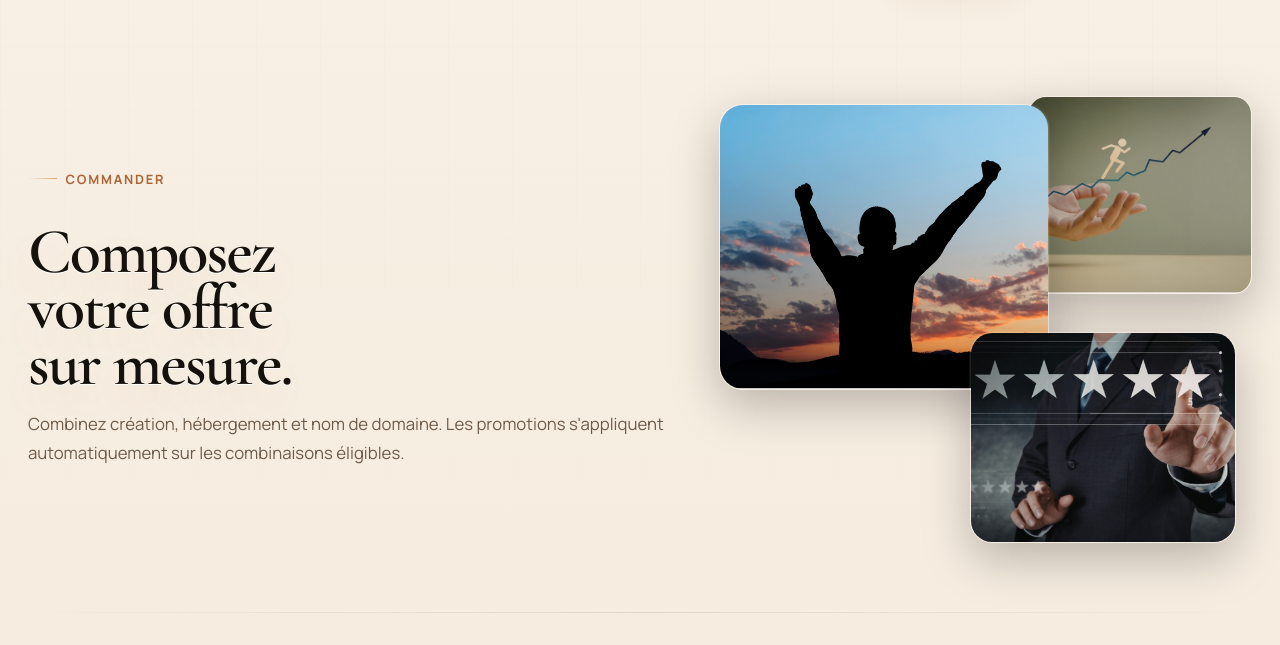
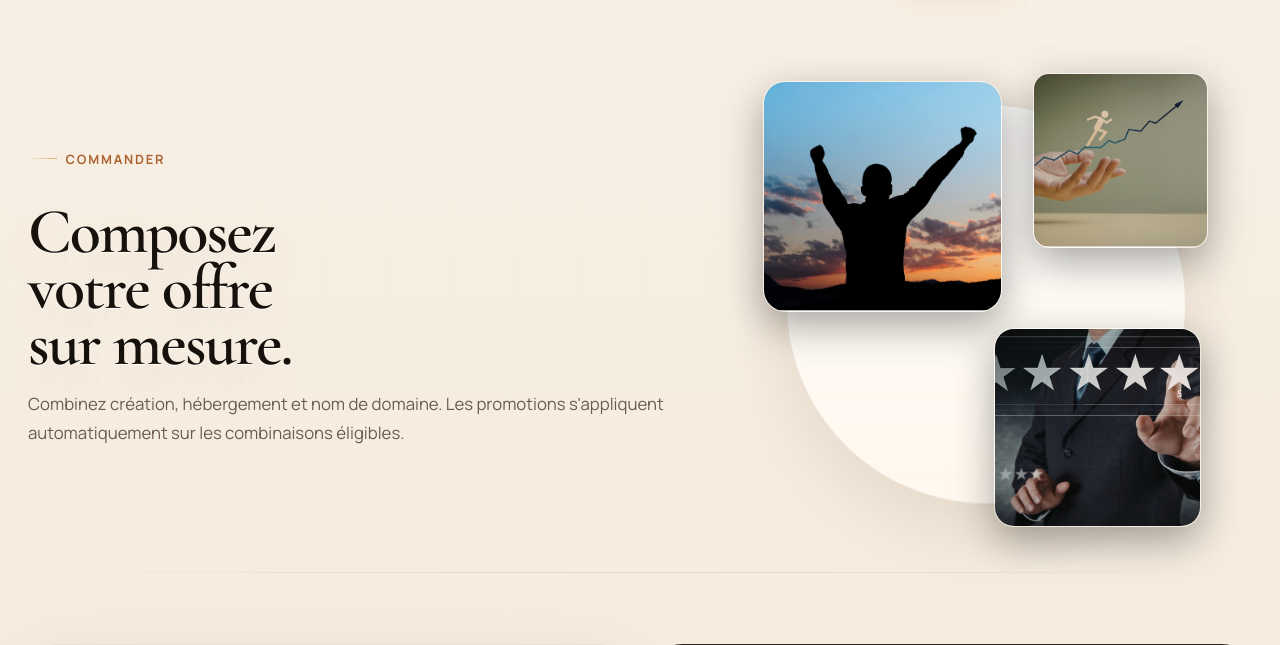
Before and after one commit to AkashaProduction/akashaproduction, a PHP site: page /commander in a window 1280 px wide. Shown: the part 82-727 px from the top of the page. Run offline with PHP 8.4, Linux system fonts and the light colour scheme.

Commit message:
Commander hero: circle background with overlapping images in foreground
Co-Authored-By: Claude Opus 4.6 <noreply@anthropic.com>

```diff
--- a/assets/site.css
+++ b/assets/site.css
@@ -336,51 +336,51 @@ main {
   to { opacity: 1; transform: scale(1) translateY(0); }
 }
 
-/* Commander hero: modern overlapping image composition */
+/* Commander hero: circle with images overflowing */
 .commander-hero .solutions-scene {
-  background: none;
-  box-shadow: none;
-  border: none;
   overflow: visible;
-  min-height: 440px;
-  backdrop-filter: none;
+  border-radius: 50%;
+  width: 400px;
+  height: 400px;
+  min-height: auto;
+  margin: 0 auto;
 }
 
 .commander-hero .solutions-scene::before {
-  display: none;
+  border-radius: 50%;
 }
 
 .commander-hero .solutions-bubble {
+  border-radius: 18px;
+  box-shadow: 0 14px 40px rgba(0, 0, 0, 0.35), 0 0 0 1px rgba(255,255,255,0.1);
+  transition: transform 400ms cubic-bezier(.2,.8,.2,1), box-shadow 400ms ease;
+}
+
+.commander-hero .solutions-bubble:hover {
+  transform: scale(1.05);
+  box-shadow: 0 20px 56px rgba(0, 0, 0, 0.45), 0 0 0 1px rgba(255,255,255,0.15);
+}
+
+.commander-hero .solutions-bubble--1 {
+  top: -1.5rem; left: -1.5rem;
+  width: 60%; height: 58%;
+  border-radius: 22px;
+  z-index: 2;
+}
+
+.commander-hero .solutions-bubble--2 {
+  top: -2rem; right: -1.5rem;
+  left: auto;
+  width: 44%; height: 44%;
+  border-radius: 16px;
+  z-index: 1;
+}
+
+.commander-hero .solutions-bubble--3 {
+  bottom: -1.5rem; right: -1rem;
+  left: auto; top: auto;
+  width: 52%; height: 50%;
   border-radius: 20px;
-  box-shadow: 0 16px 48px rgba(0, 0, 0, 0.25), 0 0 0 1px rgba(255,255,255,0.08);
-  transition: transform 400ms cubic-bezier(.2,.8,.2,1), box-shadow 400ms ease;
-}
-
-.commander-hero .solutions-bubble:hover {
-  transform: translateY(-6px) scale(1.03);
-  box-shadow: 0 24px 60px rgba(0, 0, 0, 0.35), 0 0 0 1px rgba(255,255,255,0.12);
-}
-
-.commander-hero .solutions-bubble--1 {
-  top: 0; left: 0;
-  width: 62%; height: 65%;
-  border-radius: 24px;
-  z-index: 2;
-}
-
-.commander-hero .solutions-bubble--2 {
-  top: -0.5rem; right: 0;
-  left: auto;
-  width: 42%; height: 45%;
-  border-radius: 18px;
-  z-index: 1;
-}
-
-.commander-hero .solutions-bubble--3 {
-  bottom: 0; right: 1rem;
-  left: auto; top: auto;
-  width: 50%; height: 48%;
-  border-radius: 22px;
   z-index: 3;
 }
 
--- a/includes/header.php
+++ b/includes/header.php
@@ -14,7 +14,7 @@ $langLabels = app_lang_labels();
     <title><?= htmlspecialchars($pageTitle, ENT_QUOTES, 'UTF-8'); ?></title>
     <meta name="description" content="<?= htmlspecialchars(t('site.meta_description'), ENT_QUOTES, 'UTF-8'); ?>">
     <meta name="theme-color" content="#08101d">
-    <link rel="stylesheet" href="/assets/site.css?v=14">
+    <link rel="stylesheet" href="/assets/site.css?v=15">
 </head>
 <body>
 <div class="site-shell">
```
